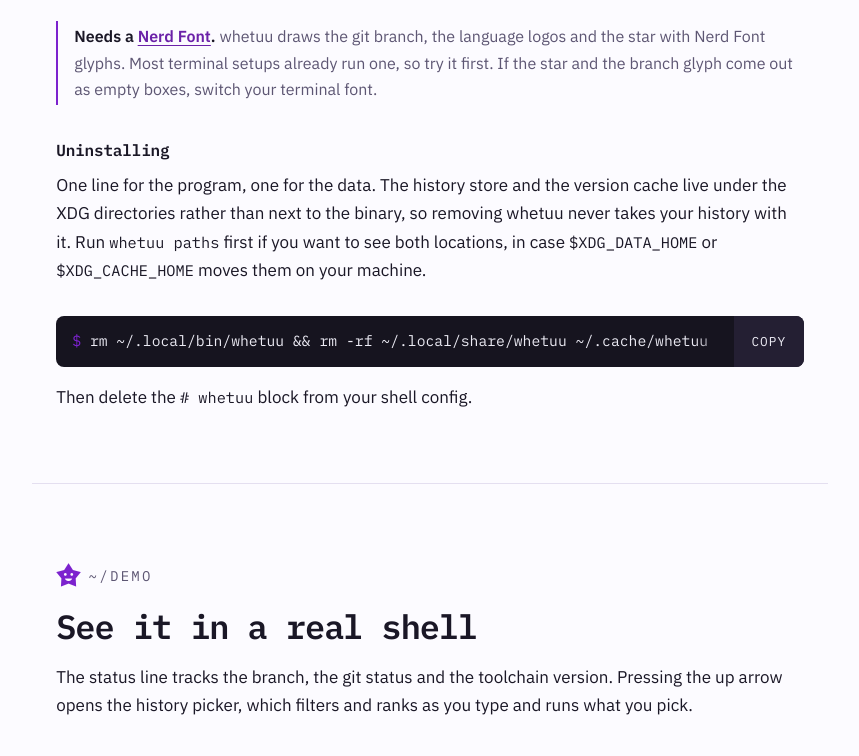
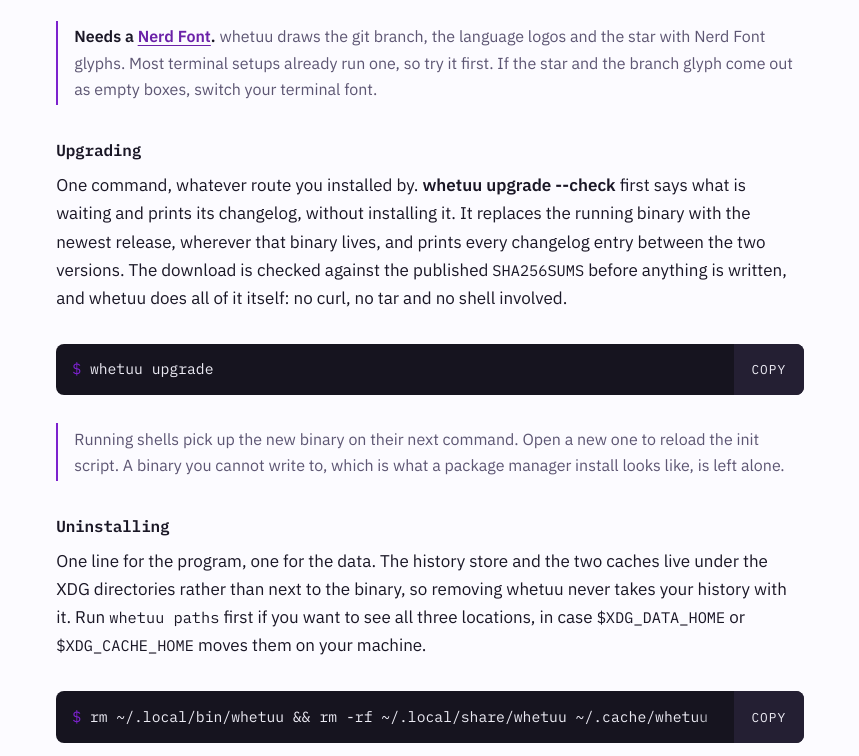
Before and after one commit to yamafaktory/whetuu, a plain HTML site: page docs/index.html in a window 1280 px wide. Shown: the part 1700-2456 px from the top of the page, without its empty margins (210-1069 px from the left). Drawn offline with Linux system fonts and the light colour scheme.

Commit message:
Add whetuu upgrade, and a status line notice when a release is out

```diff
--- a/docs/index.html
+++ b/docs/index.html
@@ -508,8 +508,16 @@ footer p { margin: 0 0 0.4rem; }
 
   <p class="note"><b>Needs a <a href="https://www.nerdfonts.com/">Nerd Font</a>.</b> whetuu draws the git branch, the language logos and the star with Nerd Font glyphs. Most terminal setups already run one, so try it first. If the star and the branch glyph come out as empty boxes, switch your terminal font.</p>
 
+  <h3>Upgrading</h3>
+  <p>One command, whatever route you installed by. <b>whetuu upgrade --check</b> first says what is waiting and prints its changelog, without installing it. It replaces the running binary with the newest release, wherever that binary lives, and prints every changelog entry between the two versions. The download is checked against the published <code>SHA256SUMS</code> before anything is written, and whetuu does all of it itself: no curl, no tar and no shell involved.</p>
+  <div class="cmd">
+    <code><span class="sigil">$</span> whetuu upgrade</code>
+    <button type="button" data-copy="whetuu upgrade">Copy</button>
+  </div>
+  <p class="note">Running shells pick up the new binary on their next command. Open a new one to reload the init script. A binary you cannot write to, which is what a package manager install looks like, is left alone.</p>
+
   <h3>Uninstalling</h3>
-  <p>One line for the program, one for the data. The history store and the version cache live under the XDG directories rather than next to the binary, so removing whetuu never takes your history with it. Run <code>whetuu paths</code> first if you want to see both locations, in case <code>$XDG_DATA_HOME</code> or <code>$XDG_CACHE_HOME</code> moves them on your machine.</p>
+  <p>One line for the program, one for the data. The history store and the two caches live under the XDG directories rather than next to the binary, so removing whetuu never takes your history with it. Run <code>whetuu paths</code> first if you want to see all three locations, in case <code>$XDG_DATA_HOME</code> or <code>$XDG_CACHE_HOME</code> moves them on your machine.</p>
   <div class="cmd">
     <code><span class="sigil">$</span> rm ~/.local/bin/whetuu &amp;&amp; rm -rf ~/.local/share/whetuu ~/.cache/whetuu</code>
     <button type="button" data-copy="rm ~/.local/bin/whetuu &amp;&amp; rm -rf ~/.local/share/whetuu ~/.cache/whetuu">Copy</button>
@@ -537,6 +545,7 @@ footer p { margin: 0 0 0.4rem; }
     <div class="mod"><dt>git status</dt><dd>Conflicts, stashes, staged, modified, untracked, ahead and behind, in one bracketed group.</dd></div>
     <div class="mod"><dt>language</dt><dd>Logo and toolchain version in the brand colour, for <b>39 languages and tools</b>. Detected from a project manifest, a source file extension, or an infra marker.</dd></div>
     <div class="mod"><dt>cmd_duration</dt><dd>Timer glyph and elapsed time, when the last command ran for two seconds or more.</dd></div>
+    <div class="mod"><dt>update</dt><dd>Cloud glyph and the tag of a newer release, once one is published, and nothing there the rest of the time. Read from a file the daily <b>whetuu upgrade --check</b> writes, never from the network.</dd></div>
     <div class="mod"><dt>character</dt><dd>A star, purple by default or in the language brand colour. Turns red after a failed command.</dd></div>
   </dl>
 </section>
@@ -586,6 +595,8 @@ footer p { margin: 0 0 0.4rem; }
         <tr><td class="first"><code>whetuu history</code></td><td class="desc">Open the interactive history picker.</td></tr>
         <tr><td class="first"><code>whetuu history add -- &lt;command&gt;</code></td><td class="desc">Record a finished command. Called by the shell hook.</td></tr>
         <tr><td class="first"><code>whetuu paths</code></td><td class="desc">Print where the history store and version cache live, and whether each file exists yet.</td></tr>
+        <tr><td class="first"><code>whetuu upgrade</code></td><td class="desc">Replace the running binary with the newest release, and print what changed.</td></tr>
+        <tr><td class="first"><code>whetuu upgrade --check</code></td><td class="desc">Say what release is waiting and what changed in it, and install nothing. Writes the tag down, which is what the status line reads. whetuu runs this for itself once a day.</td></tr>
       </tbody>
     </table>
   </div>
@@ -615,15 +626,15 @@ footer p { margin: 0 0 0.4rem; }
 </section>
 <section class="wrap" id="security">
   <p class="eyebrow">~/security</p>
-  <h2>Nothing leaves your machine</h2>
+  <h2>Your commands never leave your machine</h2>
   <p>A status line sees every command you run, and the picker keeps them. That is a lot to hand a small tool, so here is exactly what whetuu does and does not do.</p>
   <dl class="mods">
-    <div class="mod"><dt>No network</dt><dd>There is no socket, no HTTP client and no sync anywhere in the binary. No telemetry and no update check. There is no account and no server to opt out of.</dd></div>
-    <div class="mod"><dt>Two files</dt><dd>Running, whetuu writes exactly two. The history store, created with mode <b>600</b> and reset to it on every write, so one left readable by an older version corrects itself. And a cache of toolchain version strings at <b>~/.cache/whetuu/versions</b>, which holds nothing else and can be deleted whenever you like.</dd></div>
+    <div class="mod"><dt>The network, in full</dt><dd>Every request is a <b>GET</b> over TLS of a URL anyone can open in a browser. <b>whetuu upgrade</b> makes three: the newest release tag from <b>api.github.com</b>, the tarball and its <b>SHA256SUMS</b> from <b>github.com</b>, which it verifies before writing anything, and <b>CHANGELOG.md</b> from <b>raw.githubusercontent.com</b> to print what changed. <b>whetuu upgrade --check</b> makes the first and the last, and writes the tag to a file, which is how the status line knows to show one — and whetuu starts that check for itself at most <b>once a day</b>. That is all of it: no telemetry, no sync, no account, no server. The requests carry a user agent of <b>whetuu/&lt;version&gt;</b> and nothing else about you or your machine.</dd></div>
+    <div class="mod"><dt>Three files</dt><dd>Running, whetuu writes exactly three. The history store, created with mode <b>600</b> and reset to it on every write, so one left readable by an older version corrects itself. A cache of toolchain version strings at <b>~/.cache/whetuu/versions</b>. And <b>~/.cache/whetuu/release</b>, one line holding the newest release tag and when it was looked up. Delete any of them whenever you like.</dd></div>
     <div class="mod"><dt>Spec paths only</dt><dd>The binary goes in <b>~/.local/bin</b>, the history store under <b>$XDG_DATA_HOME</b> and the version cache under <b>$XDG_CACHE_HOME</b>. No directory of our own in your <b>$HOME</b>. <b>whetuu paths</b> prints both data locations.</dd></div>
     <div class="mod"><dt>One install edit</dt><dd>The installer appends the init line to the config of the shell in <b>$SHELL</b>, and nothing else. Not the config of a shell you do not use, and never twice. A <b>PATH</b> line joins it only when <b>~/.local/bin</b> is not already on your <b>PATH</b>. <b>WHETUU_NO_MODIFY=1</b> makes it print them instead.</dd></div>
     <div class="mod"><dt>Skip a command</dt><dd>Start a command with a space and it is never recorded. Use it for the ones carrying a token. Only successful commands are stored at all.</dd></div>
-    <div class="mod"><dt>No shell, ever</dt><dd>whetuu runs two subprocesses: <b>git</b> and the toolchain version probe, and neither outside a repository or a project. Both get a fixed list of arguments rather than a command line, so nothing you type is ever interpreted as a command. State like a rebase in progress is read straight out of <b>.git</b> with no subprocess at all.</dd></div>
+    <div class="mod"><dt>No shell, ever</dt><dd>whetuu runs three subprocesses: <b>git</b> and the toolchain version probe, neither outside a repository or a project, and once a day itself as <b>whetuu upgrade --check</b>, detached with every stream on <b>/dev/null</b>. Each gets a fixed list of arguments rather than a command line, so nothing you type is ever interpreted as a command. State like a rebase in progress is read straight out of <b>.git</b> with no subprocess at all.</dd></div>
     <div class="mod"><dt>Escapes defanged</dt><dd>Every control byte in a command, a branch name or a directory becomes a <b>?</b> before it reaches your terminal. A repository you just cloned cannot repaint your screen or move your cursor through whetuu.</dd></div>
     <div class="mod"><dt>Nothing to configure</dt><dd>No config file means no config parser, no theme format and nothing of yours being executed at startup. The attack surface is the binary and the two commands above.</dd></div>
     <div class="mod"><dt>One caveat</dt><dd>The language module picks which toolchain to probe from the files in the current directory, so entering an untrusted repository can make whetuu run something like <b>node --version</b>. It runs whatever your <b>PATH</b> resolves, never a binary from the repository.</dd></div>
```
Also changed, not shown: 13 other files.
